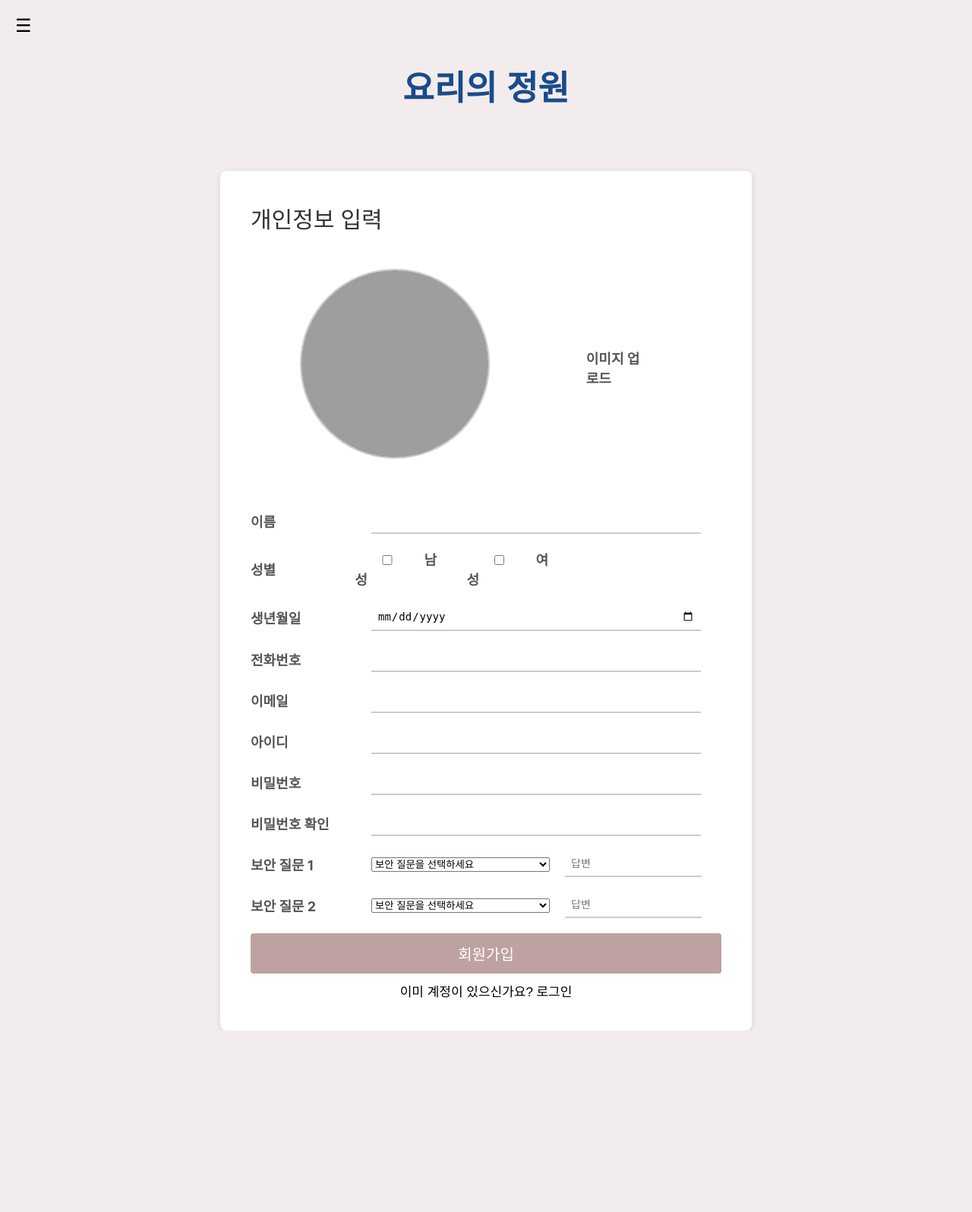
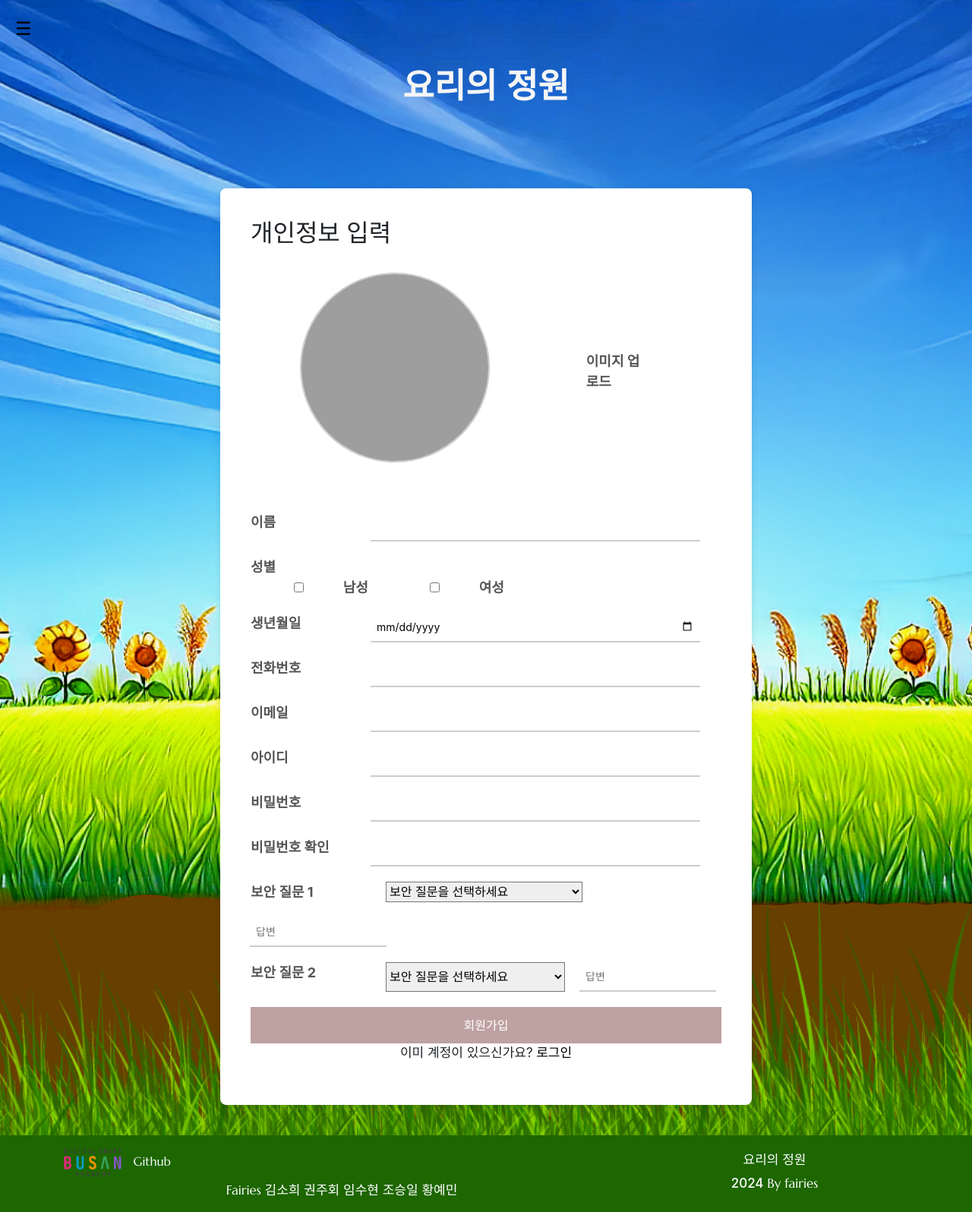
Before and after one commit to ggabaegii/RecipeRecommendation, a Flask app: page /signup in a window 1280 px wide. Shown: the whole page at 76% size. Before the commit the page ends 1357 px from the top, so only its background shows below. Run offline with Flask 3, Linux system fonts and the light colour scheme; some web fonts are replaced; grey boxes are pictures that could not be loaded.

Commit message:
footer 넣기 & footer 넣으면서 깨진 css 수정

```diff
--- a/backend/app/static/css/layout.css
+++ b/backend/app/static/css/layout.css
@@ -25,12 +25,55 @@
     font-family: 'Marcellus', serif;
 }
 
+/* General Reset */
+* {
+    margin: 0;
+    padding: 0;
+    box-sizing: border-box;
+    font-family: "Wanted Sans Variable", "Wanted Sans", -apple-system, BlinkMacSystemFont, system-ui, "Segoe UI", "Apple SD Gothic Neo", "Noto Sans KR", "Malgun Gothic", "Apple Color Emoji", "Segoe UI Emoji", "Segoe UI Symbol", sans-serif;
+}
+
 /* 기본 스타일 */
 body {
-    margin: 0;
-    padding: 0;
+    height: 100%; /* 화면 전체 높이 */
+    /* background-image: url('/static/images/background_image.png');
+    background-size: contain; */
+    /* display: flex; */
+    display: flex;
+    flex-direction: column;
+    background-repeat: no-repeat;
+    /* margin: 0;
+    padding: 0; */
     font-family: "Wanted Sans Variable", "Wanted Sans", sans-serif;
 }
+
+/* Background Section */
+.background-container {
+    background-image: url('/static/images/background_image.png'); /* 배경 이미지 경로 */
+    background-size: cover; /* 이미지를 요소에 맞게 덮음 */
+    background-position: center; /* 이미지의 중심을 기준으로 배치 */
+    background-repeat: no-repeat; /* 이미지 반복 방지 */
+    /* display: flex;
+    justify-content: center;
+    align-items: center;
+    color: white;
+    text-align: center;
+    padding: 20px; */
+  }
+
+.wrapper {
+    /* flex: 1; 콘텐츠 영역이 가변적으로 확장 */
+    display: flex;
+    flex-direction: column;
+    min-height: 100vh;
+    margin-bottom: 20px;
+}
+
+.content {
+    flex: 1; /* 나머지 공간을 차지 */
+    /* padding: 20px; */
+    /* text-align: center; */
+  }
 
 .main-title {
     font-size: 45px;
@@ -38,7 +81,8 @@ body {
     margin-top: 80px;
     margin-bottom: 80px;
     font-weight: 700;
-    color: #1A4B8C;
+    color: whitesmoke;
+    /* color: #1A4B8C; */
 }
 
 .menu-icon {
@@ -151,3 +195,41 @@ body {
     background-color: #1A4B8C;
     color: white;
 }
+
+/* Footer Styles */
+.footer {
+    background-color: rgb(29, 102, 0);
+    color: #fff;
+    padding: 10px 0;
+    position: relative;
+    bottom: 0;
+    width: 100%;
+
+}
+
+.footer-container {
+    height: auto;
+    margin: 0 auto;
+    padding: 0 2rem;
+}
+
+.footer-logo {
+    width: 80px; /* 로고 너비 */
+    height: 50px; /* 로고 높이 */
+    object-fit: cover; /* 이미지 비율 유지 */
+}
+
+.fairy{
+    padding: 0 0 0 0;
+    margin-bottom: 5px;
+}
+
+.footer-a {
+    color: #fff;
+    text-decoration: none;
+    transition: color 0.3s ease;
+}
+
+.footer-a:hover {
+    color: #ffd700;
+}
--- a/backend/app/static/css/mainpage.css
+++ b/backend/app/static/css/mainpage.css
@@ -24,12 +24,13 @@
     font-family: 'Marcellus', serif;
 }
 
-body {
+/* body {
+    background-image: url('/static/images/background_img.png');
     background-color: #F2EDEC;
     margin: 0;
     padding: 0;
     font-family: "Wanted Sans Variable", "Wanted Sans", -apple-system, BlinkMacSystemFont, system-ui, "Segoe UI", "Apple SD Gothic Neo", "Noto Sans KR", "Malgun Gothic", "Apple Color Emoji", "Segoe UI Emoji", "Segoe UI Symbol", sans-serif;
-}
+}  */
 
 /* 페이지 제목 */
 .title {
--- a/backend/app/templates/ingrespage.html
+++ b/backend/app/templates/ingrespage.html
@@ -17,7 +17,7 @@
 
 {% block content %}
 <div class="search-results-container">
-    <p class="title">재료로 찾는 레시피</p>
+    <p class="ingre-title">재료로 찾는 레시피</p>
 
     <!-- 선택된 재료 표시 -->
      <div class="ingredients_class">
--- a/backend/app/templates/layout.html
+++ b/backend/app/templates/layout.html
@@ -9,14 +9,16 @@
     <link rel="preconnect" href="https://cdn.jsdelivr.net" crossorigin="anonymous" />
     <link rel="preload" as="style" crossorigin href="https://cdn.jsdelivr.net/gh/wanteddev/wanted-sans@v1.0.3/packages/wanted-sans/fonts/webfonts/variable/split/WantedSansVariable.min.css" />
     <link rel="stylesheet" href="https://cdn.jsdelivr.net/gh/wanteddev/wanted-sans@v1.0.3/packages/wanted-sans/fonts/webfonts/variable/split/WantedSansVariable.min.css" />
+    <!-- 부트스트랩 CSS -->
+    <link href="https://cdn.jsdelivr.net/npm/bootstrap@5.3.0/dist/css/bootstrap.min.css" rel="stylesheet">
 </head>
 <body>
+    <div class="background-container">
     <!-- 메뉴 아이콘 -->
         <div class="menu-icon" id="menuIcon" onclick="toggleMenu()">☰</div>
         <header>
             <div class="point-font main-title" onclick="window.location.href='/'">요리의 정원</div>
         </header>
-
 
         <!-- 슬라이드 메뉴 (왼쪽에서 슬라이드) -->
         <div id="menu" class="menu">
@@ -57,11 +59,31 @@
         </div>
 
     <!-- 메인 콘텐츠 영역 -->
-    <main>
+        <main class="wrapper">
+            <div class="content">
             {% block content %}{% endblock %}
-    </main>
-
+            </div>
+    </div>
+        <!-- Footer Section -->
+        <footer class="footer">
+            <div class="container footer-container">
+                <div class="row">
+                    <div class="col-lg-8 col-md-6 col-sm-6 col-xs-6">
+                        <!-- 로고 이미지 추가 -->
+                        <img src="/static/images/smartbusan_logo.png" alt="digital smart busan logo" class="footer-logo">
+                        <a class="footer-a" href="https://github.com/ggabaegii/RecipeRecommendation" target="_blank">&nbsp;&nbsp;Github</a>
+                        <p class="fairy"> Fairies 김소희 권주회 임수현 조승일 황예민 </p>
+                    </div>
+                    <div class="col-lg-4 col-md-6 col-sm-6 col-xs-6 d-flex flex-column justify-content-center">
+                        <p class="fairy"> 요리의 정원 </p>
+                        <p class="fairy"> 2024 By fairies </p>
+                    </div>
+                <div class="row">
+            </div>
+        </footer>
         <script src="{{ url_for('static', filename='js/toggleMenu.js') }}"></script>
         <script src="{{ url_for('static', filename='js/fonts.js') }}"></script>
+    </main>
 </body>
+
 </html>
```
Also changed, not shown: backend/app/static/css/ingrespage.css (+9 -4 lines), backend/app/static/css/recipe_detail.css (+14 -42 lines), backend/app/templates/recipe_detail.html (+7 -12 lines), backend/app/static/images/background.png (added), backend/app/static/images/background_image.png (added), backend/app/static/images/smartbusan_logo.png (added). Lines whose indentation alone changed are shown as unchanged.
